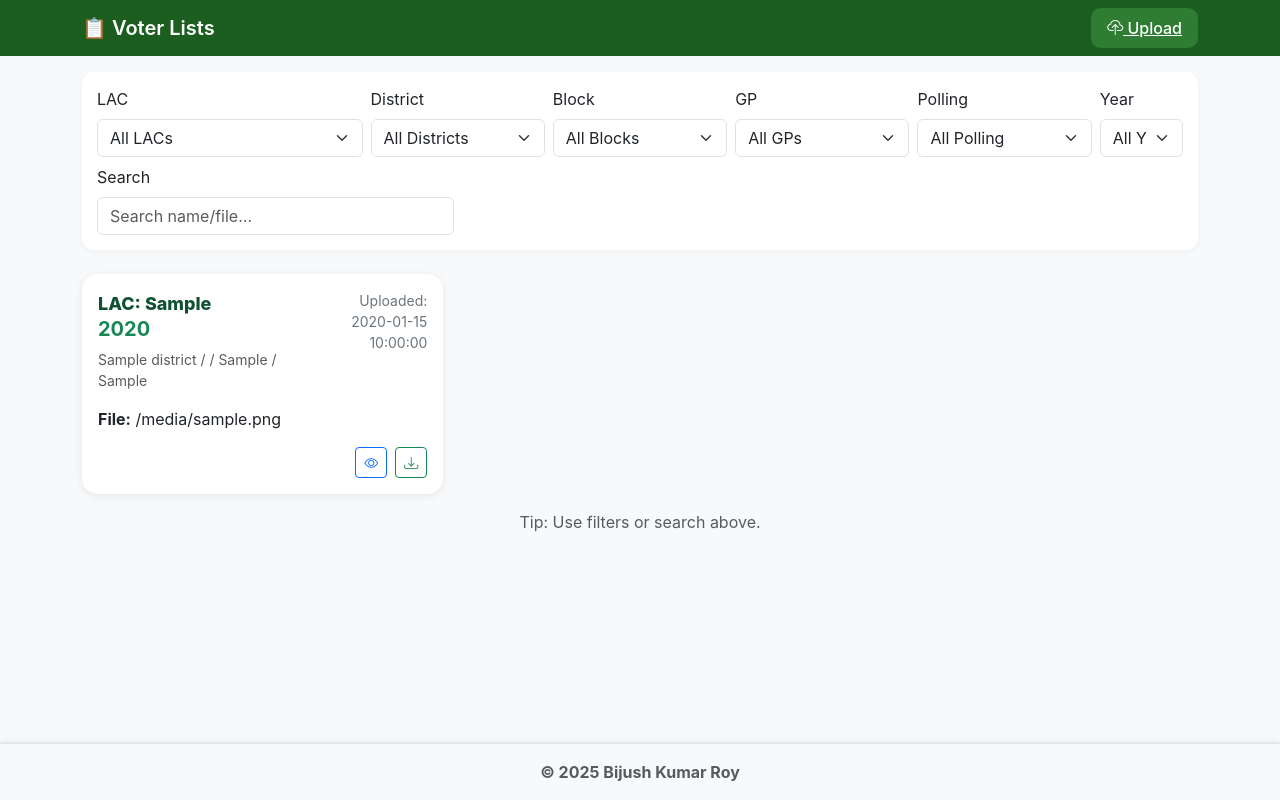
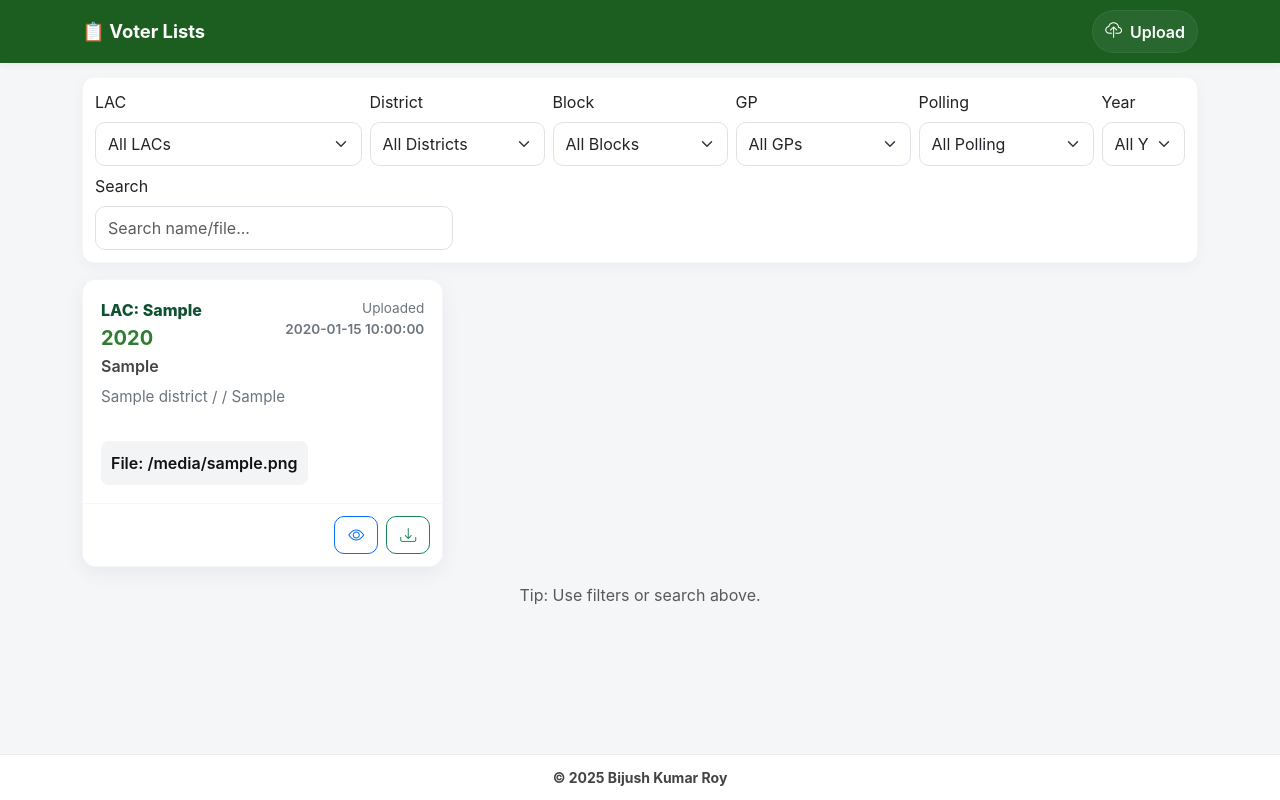
Before and after one commit to Bijush/Voterlist, a Flask app: template templates/index_voterlist.html in a window 1280 px wide. Run offline with Flask 3, Linux system fonts and the light colour scheme; the template is opened without the code that fills it: most values are stand-ins (such as "Sample title", 1, 10 or a date in 2020); parts of the project's set-up code (start-up, migrations or seed data) failed here and were passed over.

Commit message:
Update index_voterlist.html

```diff
--- a/templates/index_voterlist.html
+++ b/templates/index_voterlist.html
@@ -8,108 +8,148 @@
   <link href="https://cdn.jsdelivr.net/npm/bootstrap-icons@1.11.1/font/bootstrap-icons.css" rel="stylesheet">
 
   <style>
-    body {
-      background-color: #f8f9fa;
-      font-family: "Inter", sans-serif;
-      padding-bottom: 80px;
+    :root{
+      --brand-green: #1b5e20;
+      --accent-green: #2e7d32;
+      --muted: #6c757d;
+      --surface: #ffffff;
+      --bg: #f4f6f8;
     }
 
-    .navbar {
-      background-color: #1b5e20;
-    }
-    .navbar-brand {
-      font-weight: 600;
-      color: #fff !important;
+    html,body{height:100%}
+    body {
+      margin:0;
+      background: var(--bg);
+      font-family: Inter, system-ui, -apple-system, "Segoe UI", Roboto, "Helvetica Neue", Arial;
+      padding-bottom: 110px; /* room for fixed footer & UI */
+      -webkit-font-smoothing:antialiased;
+      -moz-osx-font-smoothing:grayscale;
+      color:#222;
     }
 
-    /* FILTER PANEL (DESKTOP DEFAULT VISIBLE) */
-    .filter-panel {
-      display: block;
+    /* NAV */
+    .navbar {
+      background-color: var(--brand-green);
+      padding: 10px 0;
+      box-shadow: 0 2px 8px rgba(6,24,49,0.06);
+    }
+    .navbar-brand { color:#fff !important; font-weight:700; font-size:1.15rem; }
+    .upload-icon { background: rgba(255,255,255,0.06); border-radius: 999px; padding:8px 12px; color:#fff; display:inline-flex; align-items:center; gap:8px; text-decoration:none; border:1px solid rgba(255,255,255,0.06) }
+    .upload-icon:hover { background: rgba(255,255,255,0.12); text-decoration:none; }
+
+    .container-top { margin-top:14px; }
+
+    /* Filter Panel - visible on desktop, collapsed on mobile */
+    .filter-panel { display:block; }
+    @media (max-width: 767px){ .filter-panel{ display:none; } }
+    .filter-card {
+      background: var(--surface);
+      border-radius: 12px;
+      padding:12px;
+      box-shadow: 0 4px 14px rgba(6,24,49,0.04);
+      border: 1px solid rgba(6,24,49,0.04);
+    }
+    .filter-select { border-radius:10px; min-height:44px; }
+
+    /* Card - premium material style */
+    .entry-card .card-surface {
+      background: var(--surface);
+      border-radius: 14px;
+      overflow: hidden;
+      transition: transform .18s ease, box-shadow .18s ease;
+      border: 1px solid rgba(6,24,49,0.04);
+      box-shadow: 0 6px 20px rgba(6,24,49,0.06);
+    }
+    .entry-card .card-surface:hover {
+      transform: translateY(-6px);
+      box-shadow: 0 14px 40px rgba(6,24,49,0.09);
+    }
+    .card-body-compact { padding:18px; }
+
+    /* LAC / Year */
+    .lac-title { color: #0f5132; font-weight:800; font-size:1rem; margin-bottom:6px; }
+    .year-big { color: var(--accent-green); font-size:1.25rem; font-weight:700; line-height:1; }
+
+    /* booth/school */
+    .booth { color: #444; font-weight:600; margin-top:6px; margin-bottom:8px; }
+    .address { color: var(--muted); font-size:0.95rem; margin-bottom:10px; white-space:normal; }
+
+    /* file name box */
+    .file-box {
+      background:#f3f4f6;
+      border-radius:8px;
+      padding:10px;
+      font-weight:600;
+      color:#111;
+      display:inline-block;
+      margin-top:6px;
     }
 
-    /* MOBILE: Collapsed by default */
-    @media (max-width: 767px) {
-      .filter-panel {
-        display: none;
-      }
+    /* uploaded time */
+    .uploaded {
+      font-size:0.85rem;
+      color:var(--muted);
     }
 
-    .filter-bar-card {
-      box-shadow: 0 2px 6px rgba(0,0,0,0.04);
-      border-radius: 12px;
-      padding: 15px;
-      background: #fff;
+    /* action buttons row */
+    .card-actions { padding:12px; border-top: 1px solid rgba(6,24,49,0.03); background: linear-gradient(180deg, rgba(255,255,255,0.0), rgba(255,255,255,0.02)); display:flex; justify-content:flex-end; gap:8px; }
+    .btn-action { min-width:44px; height:38px; border-radius:10px; display:inline-flex; align-items:center; justify-content:center; padding:0 8px; }
+
+    /* footer */
+    footer.site-footer {
+      background: #ffffff;
+      border-top:1px solid #e9ecef;
+      padding: 12px 0;
+      position: fixed;
+      left:0; right:0; bottom:0;
+      text-align:center;
+      font-size:14px;
+      color:#444;
+      z-index:1200;
     }
 
-    /* Cards */
-    .voter-card {
-      border-radius: 16px;
-      box-shadow: 0 2px 8px rgba(0,0,0,0.08);
-      border: none;
-      transition: transform 0.2s;
-      min-height: 170px;
-    }
-    .voter-card:hover {
-      transform: translateY(-3px);
-    }
+    /* scroll to top */
+    #toTopBtn{ position: fixed; right:16px; bottom:86px; display:none; z-index:1200; box-shadow:0 8px 24px rgba(6,24,49,0.12); }
 
-    .upload-btn {
-      background-color: #2e7d32;
-      border: none;
-      border-radius: 10px;
-      padding: 10px 16px;
-      color: white;
-      font-weight: 500;
-    }
-    .upload-btn:hover {
-      background-color: #1b5e20;
-    }
-
-    .lac-badge {
-      font-weight: 800;
-      font-size: 18px;
-      color: #0f5132;
-    }
-
-    footer {
-      background: #f8f9fa;
-      border-top: 1px solid #e4e4e4;
-      box-shadow: 0 -1px 4px rgba(0,0,0,0.1);
+    /* responsive tweaks */
+    @media (max-width:575px){
+      .card-body-compact{ padding:14px; }
+      .file-box{ display:block; width:100%; }
     }
   </style>
 </head>
-
 <body>
 
-  <!-- NAVBAR -->
+  <!-- NAV -->
   <nav class="navbar navbar-expand-lg">
     <div class="container">
       <a class="navbar-brand" href="#">📋 Voter Lists</a>
-      <div class="ms-auto">
-        <a href="{{ url_for('upload') }}" class="upload-btn">
-          <i class="bi bi-cloud-upload"></i> Upload
+
+      <div class="ms-auto d-flex align-items-center gap-2">
+        <a href="{{ url_for('upload') }}" class="upload-icon" title="Upload">
+          <i class="bi bi-cloud-upload" style="font-size:1.05rem;"></i>
+          <span class="d-none d-md-inline" style="font-weight:600;">Upload</span>
         </a>
       </div>
     </div>
   </nav>
 
-  <!-- MOBILE FILTER TOGGLE BUTTON -->
-  <div class="container mt-3 d-md-none">
-    <button class="btn btn-outline-primary w-100" id="toggleFilters">
-      Show Filters ⬇
-    </button>
+  <div class="container container-top">
+
+    <!-- MOBILE: Show Filters Button -->
+    <div class="d-md-none mb-3">
+      <button id="toggleFilters" class="btn btn-primary w-100">Show Filters ↓</button>
     </div>
 
-  <!-- FILTER PANEL -->
-  <div class="container mt-3 filter-panel" id="filterPanel">
-    <div class="filter-bar-card">
+    <!-- FILTERS (desktop visible / mobile toggled) -->
+    <div id="filterPanel" class="filter-panel mb-3">
+      <div class="filter-card">
+        <div class="row g-2 align-items-center">
 
-      <div class="row g-2">
-
-        <!-- LAC FILTER -->
+          <!-- LAC (JS-populated optgroups) -->
           <div class="col-12 col-md-3">
             <label class="form-label">LAC</label>
-          <select id="lacFilter" class="form-select">
+            <select id="lacFilter" class="form-select filter-select">
               <option value="">All LACs</option>
             </select>
           </div>
@@ -117,10 +157,10 @@
           <!-- District -->
           <div class="col-6 col-md-2">
             <label class="form-label">District</label>
-          <select id="districtFilter" class="form-select">
+            <select id="districtFilter" class="form-select filter-select">
               <option value="">All Districts</option>
-            {% for e in entries|unique(attribute='district') %}
-            <option>{{ e.district }}</option>
+              {% for d in entries|unique(attribute='district')|sort(attribute='district') %}
+              <option>{{ d.district }}</option>
               {% endfor %}
             </select>
           </div>
@@ -128,10 +168,10 @@
           <!-- Block -->
           <div class="col-6 col-md-2">
             <label class="form-label">Block</label>
-          <select id="blockFilter" class="form-select">
+            <select id="blockFilter" class="form-select filter-select">
               <option value="">All Blocks</option>
-            {% for e in entries|unique(attribute='block') %}
-            <option>{{ e.block }}</option>
+              {% for b in entries|unique(attribute='block')|sort(attribute='block') %}
+              <option>{{ b.block }}</option>
               {% endfor %}
             </select>
           </div>
@@ -139,33 +179,32 @@
           <!-- GP -->
           <div class="col-6 col-md-2">
             <label class="form-label">GP</label>
-          <select id="gpFilter" class="form-select">
+            <select id="gpFilter" class="form-select filter-select">
               <option value="">All GPs</option>
-            {% for e in entries|unique(attribute='gp') %}
-            <option>{{ e.gp }}</option>
+              {% for g in entries|unique(attribute='gp')|sort(attribute='gp') %}
+              <option>{{ g.gp }}</option>
               {% endfor %}
             </select>
           </div>
 
-        <!-- Polling Station -->
+          <!-- Polling -->
           <div class="col-6 col-md-2">
             <label class="form-label">Polling</label>
-          <select id="pollingFilter" class="form-select">
+            <select id="pollingFilter" class="form-select filter-select">
               <option value="">All Polling</option>
-            {% for e in entries|unique(attribute='polling_station') %}
-            <option>{{ e.polling_station }}</option>
+              {% for p in entries|unique(attribute='polling_station')|sort(attribute='polling_station') %}
+              <option>{{ p.polling_station }}</option>
               {% endfor %}
             </select>
           </div>
 
-        <!-- Year -->
-        <!-- Year -->
+          <!-- Year (sorted ascending) -->
           <div class="col-6 col-md-1">
             <label class="form-label">Year</label>
-  <select id="yearFilter" class="form-select">
+            <select id="yearFilter" class="form-select filter-select">
               <option value="">All Years</option>
-    {% for e in entries|unique(attribute='year')|sort(attribute='year') %}
-    <option>{{ e.year }}</option>
+              {% for y in entries|unique(attribute='year')|sort(attribute='year') %}
+              <option>{{ y.year }}</option>
               {% endfor %}
             </select>
           </div>
@@ -173,18 +212,14 @@
           <!-- Search -->
           <div class="col-12 col-md-4">
             <label class="form-label">Search</label>
-          <input type="text" id="searchBox" class="form-control" placeholder="Search name/file…">
+            <input id="searchBox" type="search" class="form-control filter-select" placeholder="Search name/file...">
           </div>
-
         </div>
-
       </div>
     </div>
 
-  <!-- ENTRIES LIST -->
-  <div class="container my-4">
+    <!-- ENTRIES -->
     <div id="entriesList" class="row g-3">
-
       {% for e in entries %}
       <div class="col-12 col-md-6 col-lg-4 entry-card"
            data-lac="{{ e.lac_no }}"
@@ -194,67 +229,78 @@
            data-polling="{{ e.polling_station }}"
            data-year="{{ e.year }}"
            data-name="{{ e.filename|lower }}">
-        <div class="card voter-card p-3">
+        <div class="card-surface">
+          <div class="card-body card-body-compact">
             <div class="d-flex justify-content-between">
               <div>
-              <div class="lac-badge">LAC: {{ e.lac_no }}</div>
-              <h5 class="fw-bold text-success">{{ e.year or "Unknown Year" }}</h5>
-              <div class="small text-muted">
-                {{ e.district }} / {{ e.block }} / {{ e.gp }} / {{ e.polling_station }}
+                <div class="lac-title">LAC: {{ e.lac_no }}</div>
+                <div class="year-big">{{ e.year or "—" }}</div>
+                <div class="booth">{{ e.polling_station }}</div>
+                <div class="address">{{ e.district }} / {{ e.block }} / {{ e.gp }}</div>
               </div>
-            </div>
-            <div class="small text-secondary text-end">
-              Uploaded:<br>{{ e.uploaded_at }}
+              <div class="text-end">
+                <div class="uploaded">Uploaded</div>
+                <div class="uploaded" style="font-weight:600;">{{ e.uploaded_at }}</div>
               </div>
             </div>
 
-          <div class="mt-3"><strong>File:</strong> {{ e.filename }}</div>
+            <div class="mt-3">
+              <div class="file-box">File: {{ e.filename }}</div>
+            </div>
+          </div>
 
-          <div class="d-flex justify-content-end gap-2 mt-3">
+          <div class="card-actions">
+            <div class="d-flex gap-2">
               {% if e.public_url %}
-            <a href="{{ e.public_url }}" target="_blank" class="btn btn-outline-primary btn-sm">
+              <a class="btn btn-outline-primary btn-action" href="{{ e.public_url }}" target="_blank" title="View">
                 <i class="bi bi-eye"></i>
               </a>
               {% endif %}
-            <a href="{{ url_for('download_entry', entry_id=e.id) }}" class="btn btn-outline-success btn-sm">
+              <a class="btn btn-outline-success btn-action" href="{{ url_for('download_entry', entry_id=e.id) }}" title="Download">
                 <i class="bi bi-download"></i>
               </a>
+
+              <!-- Delete permanently commented out -->
+              <!--
+              <form action="{{ url_for('delete_entry', entry_id=e.id) }}" method="post" onsubmit="return confirm('Delete?');">
+                <button class="btn btn-outline-danger btn-action" type="submit"><i class="bi bi-trash"></i></button>
+              </form>
+              -->
             </div>
-
+          </div>
         </div>
       </div>
       {% endfor %}
-
     </div>
 
-    <div class="text-center text-muted mt-3">
-      Tip: Use filters or search above.
-    </div>
+    <div class="text-center text-muted mt-3">Tip: Use filters or search above.</div>
   </div>
 
-  <!-- FOOTER -->
-  <footer class="text-center text-muted py-3 fixed-bottom">
-      <strong>© 2025 Bijush Kumar Roy</strong>
+  <!-- scroll to top -->
+  <button id="toTopBtn" class="btn btn-success rounded-circle" title="Back to top" aria-label="Back to top">
+    <i class="bi bi-arrow-up"></i>
+  </button>
+
+  <!-- footer -->
+  <footer class="site-footer">
+    <div><strong>© 2025 Bijush Kumar Roy</strong></div>
   </footer>
 
-  <!-- JS -->
   <script src="https://cdn.jsdelivr.net/npm/bootstrap@5.3.2/dist/js/bootstrap.bundle.min.js"></script>
-
   <script>
-    /* LAC GROUPS */
+    // Hardcoded LAC groups (server-side can replace this if desired)
     const lacGroups = {
       "Cachar": ["42-Udharbond", "117-Borkhola"],
       "Karimganj": ["3-Ratabari", "4-Patharkandi"],
       "Hailakandi": ["6-Hailakandi", "7-Katlicherra"]
     };
 
+    // Sort LACs numerically then name
     function sortLacArray(arr) {
-      return arr.slice().sort((a,b) => {
-        const pa = a.split('-', 2);
-        const pb = b.split('-', 2);
-        const na = Number(pa[0]);
-        const nb = Number(pb[0]);
-        if (na !== nb) return na - nb;
+      return arr.slice().sort((a,b)=>{
+        const na = Number(a.split('-',1)[0]);
+        const nb = Number(b.split('-',1)[0]);
+        if (!isNaN(na) && !isNaN(nb) && na !== nb) return na - nb;
         return a.localeCompare(b);
       });
     }
@@ -263,72 +309,104 @@
       const sel = document.getElementById('lacFilter');
       while (sel.options.length > 1) sel.remove(1);
 
-      Object.keys(lacGroups).sort().forEach(dist => {
-        const group = document.createElement('optgroup');
-        group.label = dist;
-
-        sortLacArray(lacGroups[dist]).forEach(lac => {
-          const opt = document.createElement('option');
-          opt.value = lac;
-          opt.text = lac;
-          group.appendChild(opt);
+      Object.keys(lacGroups).sort().forEach(d => {
+        const og = document.createElement('optgroup');
+        og.label = d;
+        sortLacArray(lacGroups[d]).forEach(lac => {
+          const o = document.createElement('option');
+          o.value = lac;
+          o.text = lac;
+          og.appendChild(o);
         });
-
-        sel.appendChild(group);
+        sel.appendChild(og);
       });
     }
 
-    /* FILTERING */
-    function filterEntries() {
-      const vals = {
-        lac: document.getElementById('lacFilter').value.toLowerCase(),
-        district: document.getElementById('districtFilter').value.toLowerCase(),
-        block: document.getElementById('blockFilter').value.toLowerCase(),
-        gp: document.getElementById('gpFilter').value.toLowerCase(),
-        polling: document.getElementById('pollingFilter').value.toLowerCase(),
-        year: document.getElementById('yearFilter').value.toLowerCase(),
-        search: document.getElementById('searchBox').value.toLowerCase()
-      };
+    // Filtering logic
+    function filterEntries(){
+      const lac = (document.getElementById('lacFilter')?.value || '').toLowerCase();
+      const district = (document.getElementById('districtFilter')?.value || '').toLowerCase();
+      const block = (document.getElementById('blockFilter')?.value || '').toLowerCase();
+      const gp = (document.getElementById('gpFilter')?.value || '').toLowerCase();
+      const polling = (document.getElementById('pollingFilter')?.value || '').toLowerCase();
+      const year = (document.getElementById('yearFilter')?.value || '').toLowerCase();
+      const search = (document.getElementById('searchBox')?.value || '').toLowerCase();
 
-      document.querySelectorAll('.entry-card').forEach(card => {
-        const match =
-          (!vals.lac || card.dataset.lac.toLowerCase() === vals.lac) &&
-          (!vals.district || card.dataset.district.toLowerCase() === vals.district) &&
-          (!vals.block || card.dataset.block.toLowerCase() === vals.block) &&
-          (!vals.gp || card.dataset.gp.toLowerCase() === vals.gp) &&
-          (!vals.polling || card.dataset.polling.toLowerCase() === vals.polling) &&
-          (!vals.year || card.dataset.year.toLowerCase() === vals.year) &&
-          (!vals.search || card.dataset.name.includes(vals.search));
+      document.querySelectorAll('.entry-card').forEach(card=>{
+        const cLac = (card.dataset.lac || '').toLowerCase();
+        const cDistrict = (card.dataset.district || '').toLowerCase();
+        const cBlock = (card.dataset.block || '').toLowerCase();
+        const cGp = (card.dataset.gp || '').toLowerCase();
+        const cPolling = (card.dataset.polling || '').toLowerCase();
+        const cYear = (card.dataset.year || '').toLowerCase();
+        const cName = (card.dataset.name || '').toLowerCase();
 
-        card.style.display = match ? "" : "none";
+        const ok =
+          (!lac || cLac === lac) &&
+          (!district || cDistrict === district) &&
+          (!block || cBlock === block) &&
+          (!gp || cGp === gp) &&
+          (!polling || cPolling === polling) &&
+          (!year || cYear === year) &&
+          (!search || cName.includes(search));
+
+        card.style.display = ok ? '' : 'none';
       });
     }
 
-    document.addEventListener('DOMContentLoaded', () => {
+    // Scroll to top button logic
+    const toTopBtn = document.getElementById('toTopBtn');
+    window.addEventListener('scroll', ()=>{
+      if (window.scrollY > 300) toTopBtn.style.display = 'inline-block';
+      else toTopBtn.style.display = 'none';
+    });
+    toTopBtn.addEventListener('click', ()=> window.scrollTo({top:0, behavior:'smooth'}));
+
+    // Toggle filter panel on mobile
+    document.addEventListener('DOMContentLoaded', ()=>{
       populateLacDropdown();
 
-      ['lac','district','block','gp','polling','year','search'].forEach(id => {
-        const el = document.getElementById(id + 'Filter') || document.getElementById('searchBox');
+      // Add listeners
+      ['lacFilter','districtFilter','blockFilter','gpFilter','pollingFilter','yearFilter','searchBox'].forEach(id=>{
+        const el = document.getElementById(id);
         if (el) el.addEventListener('input', filterEntries);
+      });
+
+      // Also make selects react on 'change'
+      ['lacFilter','districtFilter','blockFilter','gpFilter','pollingFilter','yearFilter'].forEach(id=>{
+        const el = document.getElementById(id);
+        if (el) el.addEventListener('change', filterEntries);
+      });
+
+      // Add missing LACs found in entries (optional)
+      const present = new Set(Array.from(document.querySelectorAll('.entry-card')).map(c=>c.dataset.lac).filter(Boolean));
+      const sel = document.getElementById('lacFilter');
+      present.forEach(lac=>{
+        if (![...sel.options].some(o=>o.value===lac)){
+          const o = document.createElement('option'); o.value=lac; o.text=lac; sel.appendChild(o);
+        }
       });
 
       filterEntries();
 
-      /* MOBILE TOGGLE */
-      const toggleBtn = document.getElementById("toggleFilters");
-      const panel = document.getElementById("filterPanel");
-
-      toggleBtn.addEventListener("click", () => {
-        if (panel.style.display === "none" || panel.style.display === "") {
-          panel.style.display = "block";
-          toggleBtn.innerHTML = "Hide Filters ⬆";
+      const toggleBtn = document.getElementById('toggleFilters');
+      const panel = document.getElementById('filterPanel');
+      if (toggleBtn){
+        toggleBtn.addEventListener('click', ()=>{
+          if (panel.style.display === 'block' || panel.style.display === '') {
+            panel.style.display = 'none';
+            toggleBtn.textContent = 'Show Filters ↓';
+            toggleBtn.classList.remove('btn-outline-secondary');
+            toggleBtn.classList.add('btn-primary');
           } else {
-          panel.style.display = "none";
-          toggleBtn.innerHTML = "Show Filters ⬇";
+            panel.style.display = 'block';
+            toggleBtn.textContent = 'Hide Filters ↑';
+            toggleBtn.classList.remove('btn-primary');
+            toggleBtn.classList.add('btn-outline-secondary');
           }
         });
+      }
     });
   </script>
-
 </body>
 </html>
```
Lines whose indentation alone changed are shown as unchanged.
